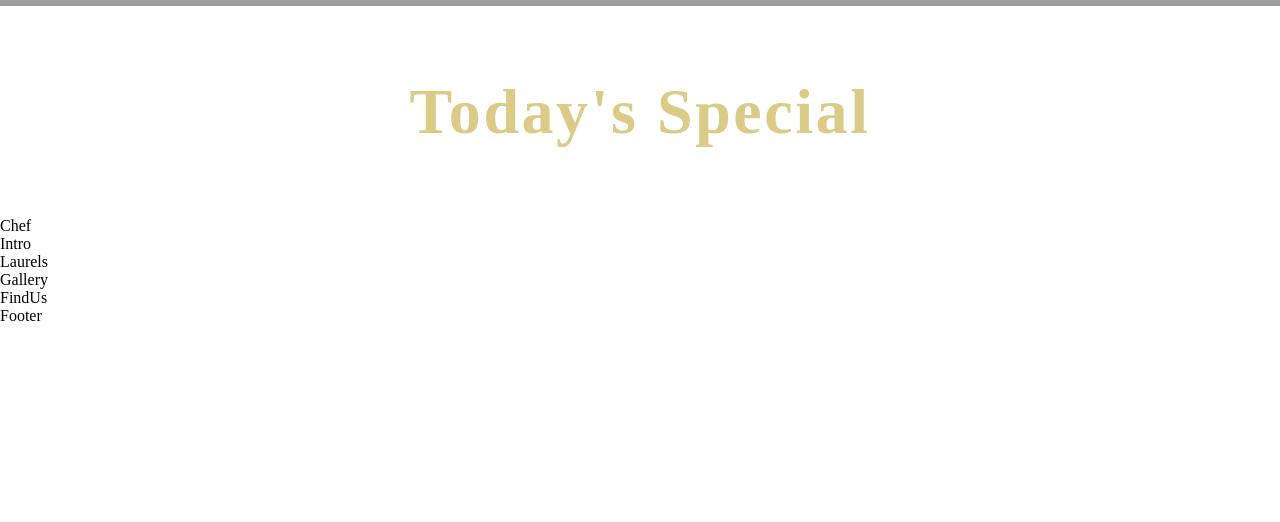
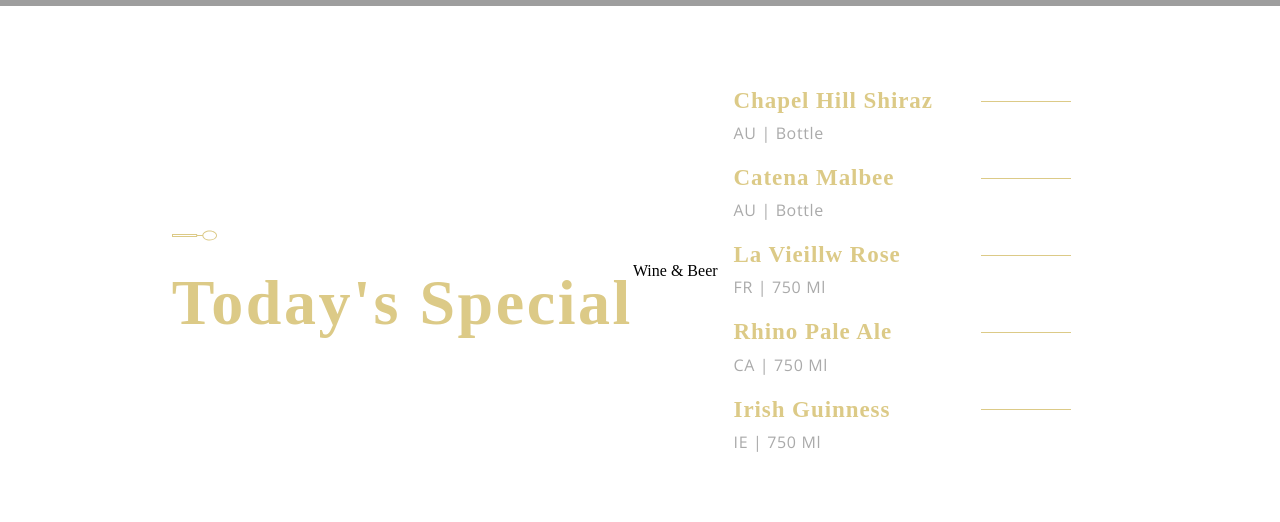
Before and after one commit to franbz1/ui-react-2, a React (Create React App) app: page / in a window 1280 px wide. Shown: the part 1798-2320 px from the top of the page. Before the commit the page ends 2123 px from the top, so only its background shows below. Built offline with nearby package versions, Linux system fonts and the light colour scheme; grey boxes are pictures that could not be loaded; the HTML template or start-up script is replaced by a standard one; a web font is replaced by a local one.

Commit message:
menuItem componente css completo

```diff
--- a/src/components/Menuitem/MenuItem.css
+++ b/src/components/Menuitem/MenuItem.css
@@ -0,0 +1,35 @@
+.app__menuitem{
+  width: 100%;
+  margin: 1rem;
+
+  display: flex;
+  flex-direction: column;
+}
+
+.app__menuitem-head{
+  display: flex;
+  justify-content: space-between;
+  align-items: center;
+}
+
+.app__menuitem-sub{
+  width: 100%;
+  margin-top: 0.2rem;
+}
+
+.app__menuitem-name{
+  flex: 1;
+}
+
+.app__menuitem-dash{
+  width: 90px;
+  height: 1px;
+  background: var(--color-golden);
+  margin: 0 1rem;
+}
+
+.app__menuitem-price{
+  display: flex;
+  justify-content: flex-end;
+  align-items: flex-end;
+}
--- a/src/components/Menuitem/MenuItem.jsx
+++ b/src/components/Menuitem/MenuItem.jsx
@@ -2,7 +2,7 @@
 
 import './MenuItem.css';
 
-const MenuItem = ({ title, price, tags }) => {
+const MenuItem = ({ title, price, tags }) => (
   <div className='app__menuitem'>
     <div className='app__menuitem-head'>
       <div className='app__menuitem-name'>
@@ -26,7 +26,7 @@
         {tags}
       </p>
     </div>
-  </div>;
-};
+  </div>
+);
 
 export default MenuItem;
--- a/src/container/Menu/SpecialMenu.jsx
+++ b/src/container/Menu/SpecialMenu.jsx
@@ -1,14 +1,32 @@
 import React from 'react';
 
 import './SpecialMenu.css';
-
+import { SubHeading, MenuItem } from '../../components';
+import { data, images } from '../../constants';
 const SpecialMenu = () => (
   <div
     className='app__specialMenu flex__center section__padding'
     id='menu'
   >
     <div className='app__specialMenu-title'>
+      <SubHeading title='Menu that fits your palatte' />
       <h1 className='headtext__cormorant'>Today&apos;s Special</h1>
+    </div>
+
+    <div className='app__specialMenu-menu'>
+      <div className='app__specialMenu-menu_wine flex__center'>
+        <p className='app__specialMenu_heading'>Wine & Beer</p>
+        <div className='app__specialMenu-menu-items'>
+          {data.wines.map((wine, index) => (
+            <MenuItem
+              key={wine.title + index}
+              title={wine.title}
+              price={wine.price}
+              tags={wine.tags}
+            />
+          ))}
+        </div>
+      </div>
     </div>
   </div>
 );
```
